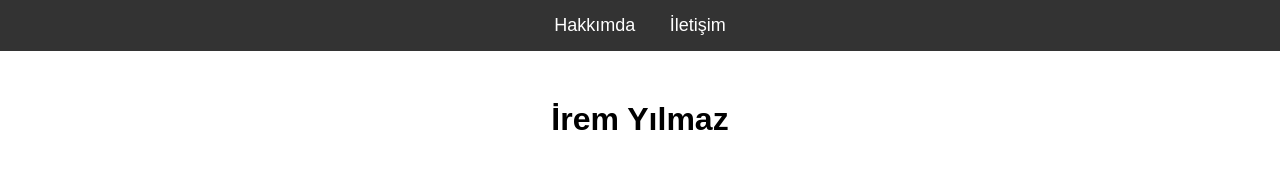
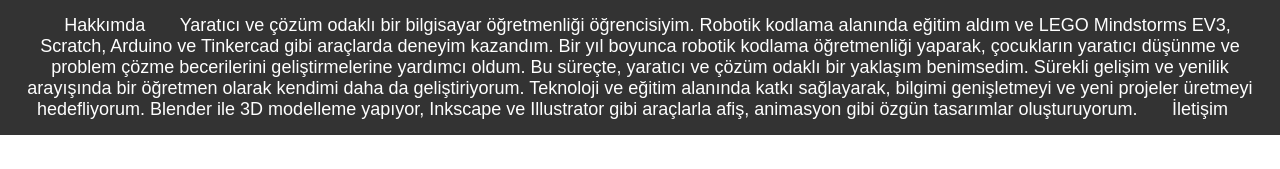
Before and after one commit to YLZirem/IremYilmaz, a plain HTML site: page index.html in a window 1280 px wide. Shown: the top 169 px of the page. Drawn offline with Linux system fonts and the light colour scheme.

Commit message:
Update index.html

```diff
--- a/index.html
+++ b/index.html
@@ -35,6 +35,7 @@
 <body>
     <nav>
         <a href="#hakkimda">Hakkımda</a>
+        <a href=>Yaratıcı ve çözüm odaklı bir bilgisayar öğretmenliği öğrencisiyim. Robotik kodlama alanında eğitim aldım ve LEGO Mindstorms EV3, Scratch, Arduino ve Tinkercad gibi araçlarda deneyim kazandım. Bir yıl boyunca robotik kodlama öğretmenliği yaparak, çocukların yaratıcı düşünme ve problem çözme becerilerini geliştirmelerine yardımcı oldum. Bu süreçte, yaratıcı ve çözüm odaklı bir yaklaşım benimsedim. Sürekli gelişim ve yenilik arayışında bir öğretmen olarak kendimi daha da geliştiriyorum. Teknoloji ve eğitim alanında katkı sağlayarak, bilgimi genişletmeyi ve yeni projeler üretmeyi hedefliyorum. Blender ile 3D modelleme yapıyor, Inkscape ve Illustrator gibi araçlarla afiş, animasyon gibi özgün tasarımlar oluşturuyorum.</a></a>
         <a href="#iletisim">İletişim</a>
     </nav>
     <div class="container">
```
